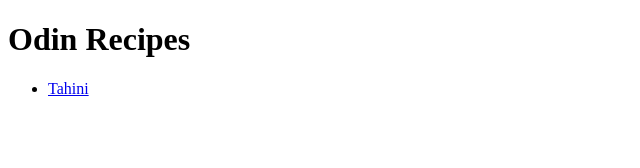
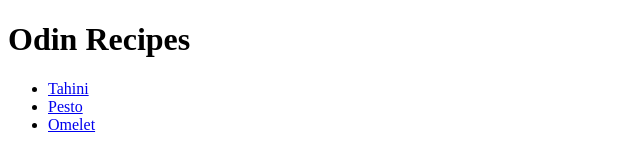
Before and after one commit to nadi726/odin-recipes, a plain HTML site: page index.html in a window 1280 px wide. Shown: the whole page, without its empty margins (0-640 px from the left). Drawn offline with Linux system fonts and the light colour scheme.

Commit message:
Add all recipes links to homepage

```diff
--- a/index.html
+++ b/index.html
@@ -11,6 +11,12 @@
             <li>
                 <a href="./recipes/tahini.html">Tahini</a>
             </li>
+            <li>
+                <a href="./recipes/pesto.html">Pesto</a>
+            </li>
+            <li>
+                <a href="./recipes/omelet.html">Omelet</a>
+            </li>
         </ul>
     </body>
 </html>
```
